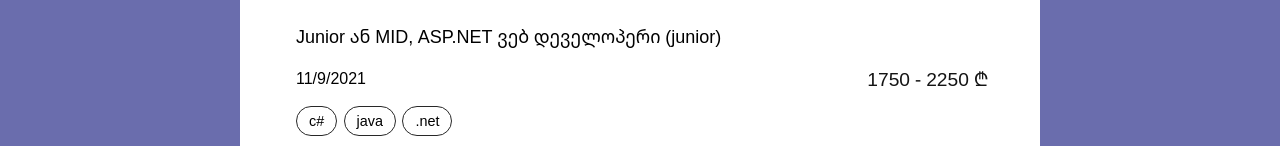
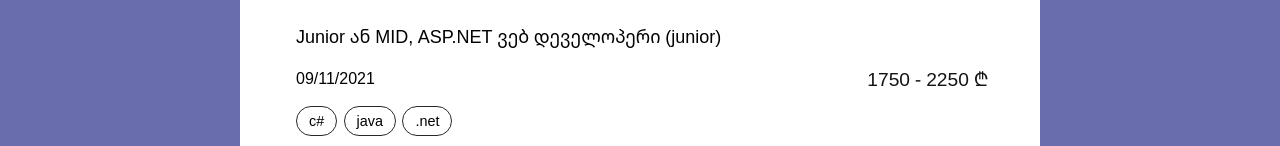
Before and after one commit to ItsMeSaba/fairpay-ge, a Next.js app: page /companies/63bits in a window 1280 px wide. Shown: the part 654-800 px from the top of the page. Built offline with nearby package versions, Linux system fonts and the light colour scheme; a web font is replaced by a local one.

Commit message:
fix: hydration error

```diff
--- a/src/app/not-found.tsx
+++ b/src/app/not-found.tsx
@@ -1,13 +1,13 @@
-'use client';
-
 import Link from 'next/link';
 
 export default function NotFound() {
   return (
-    <div>
-      <h2>Not Found</h2>
-      <p>Could not find requested resource</p>
-      <Link href="/">Return Home</Link>
+    <div className="min-h-[70vh] flex items-center justify-center">
+      <div className="text-center flex flex-col items-center gap-4">
+        <h2>Not Found</h2>
+        <p>Could not find requested resource</p>
+        <Link href="/">Return Home</Link>
+      </div>
     </div>
   );
 }
--- a/src/components/modules/company-salary/CompanySalary.tsx
+++ b/src/components/modules/company-salary/CompanySalary.tsx
@@ -27,7 +27,13 @@
           {position} {seniority ? `(${seniority})` : ''}
         </h2>
 
-        <h5>{new Date(date.$date).toLocaleDateString()}</h5>
+        <h5>
+          {new Date(date.$date).toLocaleDateString('en-GB', {
+            day: '2-digit',
+            month: '2-digit',
+            year: 'numeric',
+          })}
+        </h5>
 
         <TechnologyPills technologies={technologies} />
       </div>
```
